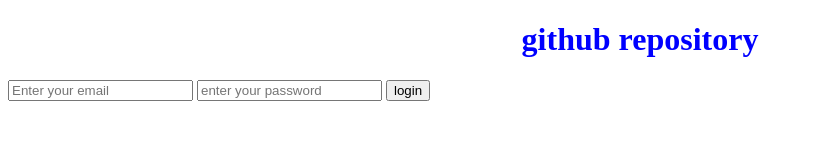
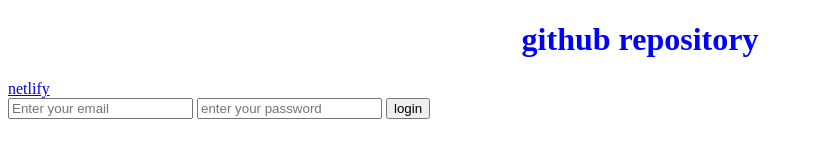
Before and after one commit to ISIOMA123123/my-new-awsome-project, a plain HTML site: page index.html in a window 1280 px wide. Shown: the whole page, without its empty margins (0-813 px from the left). Drawn offline with Linux system fonts and the light colour scheme.

Commit message:
I added a link

```diff
--- a/index.html
+++ b/index.html
@@ -8,6 +8,7 @@
 </head>
 <body>
     <h1>github repository</h1>
+    <a href="https://www.netlify.com/">netlify</a>
     <form>
       <input type="email" placeholder="Enter your email"/>
       <input type="password" placeholder="enter your password">
```
